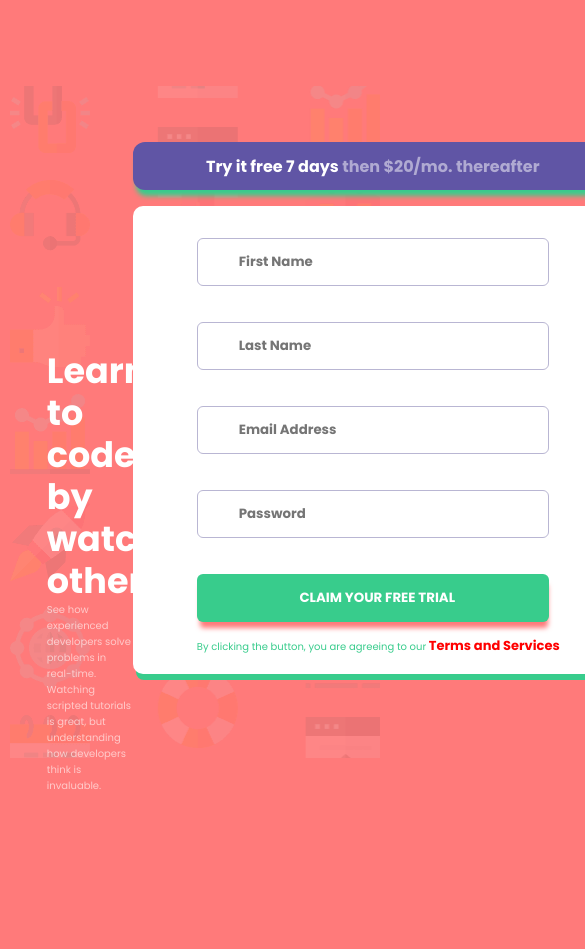
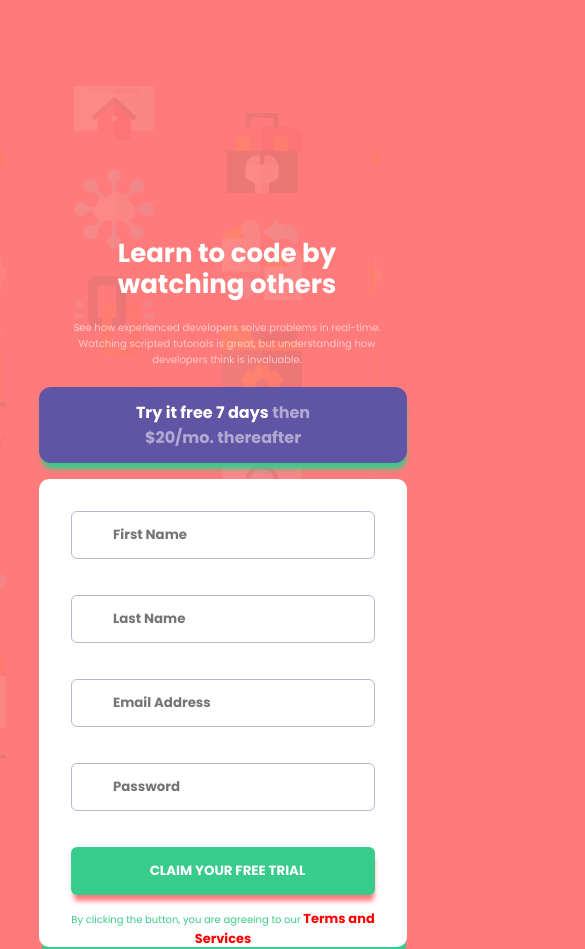
Before and after one commit to Sanjeet-dev/Intro-component-with-Signup-form, a plain HTML site: page index.html in a window 390 px wide. Shown: the top 949 px of the page, 585 px wide, since content can reach past the window. Before the commit the page ends 910 px from the top, so only its background shows below. Drawn offline with Linux system fonts and the light colour scheme.

Commit message:
mobile responsive complete

```diff
--- a/style.css
+++ b/style.css
@@ -42,7 +42,7 @@ body {
     justify-content: center;
     align-items: center;
     font-size: 16px;
-    min-width: 375px;
+    max-width: 1440px;
 }
 .container{
     width:95%;
@@ -178,3 +178,82 @@ body {
 .form-control.error img.error-icon {
     visibility:visible;
 }
+
+
+/* Now we need to add media responsiveness for mobile: */
+
+@media screen and (max-width:400px){
+    .container{
+        background-image:url(./images/bg-intro-mobile.png);
+        width:100%;
+    }
+    .main-container {
+        height:35rem;
+        width:100%;
+        display:flex;
+        flex-direction:column;
+        gap:1.2rem;
+
+    }
+    .text-part{
+        width:100%;
+        height:30rem;
+        color: rgb(255, 255, 255);
+        margin-top:6rem;
+        margin-left:2rem;
+        display:flex;
+        flex-direction:column;
+        align-items:center;
+        text-align:center;
+        gap:1.2rem;
+
+    }
+    .text-part > h2 {
+        font-size:26px;
+        font-family:'Poppins', sans-serif;
+        font-weight:700;
+        line-height:1.2;
+    }
+    .text-part> p{
+        font-size:1rem;
+        opacity:0.7;
+    }
+    .form-submit{
+        align-items:center;
+        text-align:center;
+        position:relative;
+        right:3.5rem;
+    }
+    .form-submit > .advertise{
+        width:23rem;
+        height:6rem;
+        padding:0 5rem 0 5rem;
+    }
+   .form-submit > .formpage{
+        width:23rem;
+    }
+    .form-control{
+        right:2rem;
+    }
+    .form > div > input{
+        width:19rem;
+    }
+    .form > .trial > #submit{
+        width:19rem;
+    }
+    .form > .trial {
+        margin-left:-4rem;
+    }
+
+    .formpage > .terms{
+        position:relative;
+        right:2rem;
+    }
+    .formpage > .form > div > p{
+        padding-left:10rem;
+    }
+    .form-control img{
+        right: 2rem;
+    }
+
+}
```
